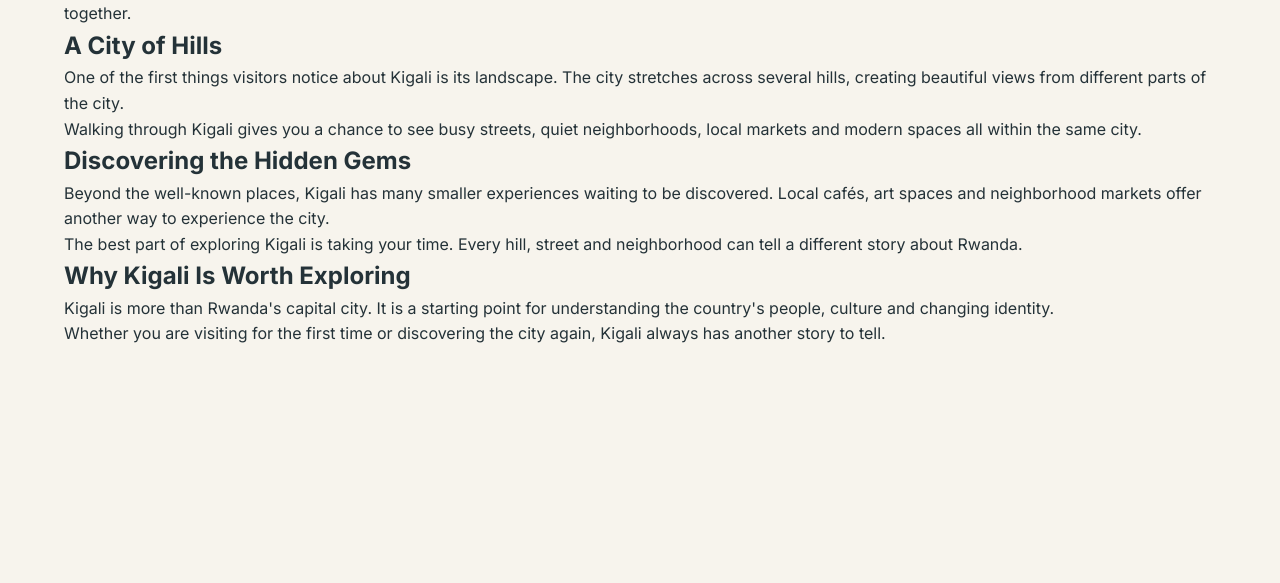
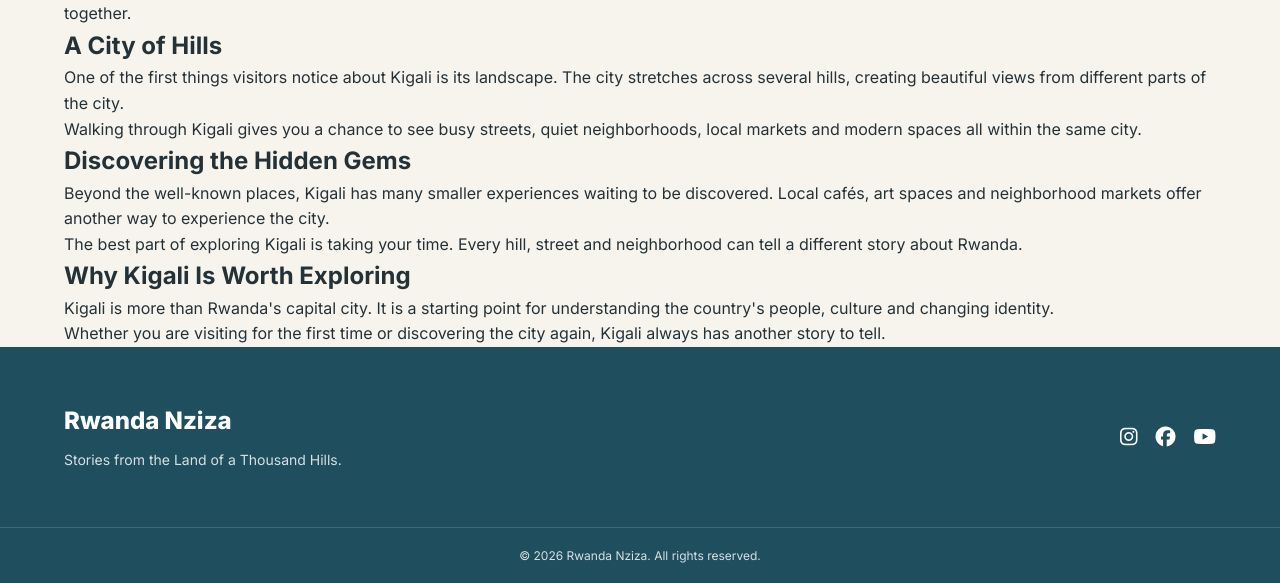
Before and after one commit to Tetaaline/Rwanda_Nziza, a plain HTML site: page article.html in a window 1280 px wide. Shown: the part 231-814 px from the top of the page. Drawn offline with Linux system fonts and the light colour scheme.

Commit message:
Add footer for the Article page

```diff
--- a/article.html
+++ b/article.html
@@ -101,3 +101,25 @@
             </div>
         </article>
     </main>
+
+       <footer>
+        <div class="container footer-content">
+            <div>
+                <a href="index.html" class="logo">Rwanda Nziza</a>
+                <p>Stories from the Land of a Thousand Hills.</p>
+            </div>
+
+            <div class="socials">
+                <a href="#" aria-label="Instagram"><i class="fa-brands fa-instagram"></i></a>
+                <a href="#" aria-label="Facebook"><i class="fa-brands fa-facebook"></i></a>
+                <a href="#" aria-label="YouTube"><i class="fa-brands fa-youtube"></i></a>
+            </div>
+        </div>
+
+        <div class="copyright">
+            <p>© 2026 Rwanda Nziza. All rights reserved.</p>
+        </div>
+    </footer>
+
+</body>
+</html>
```
